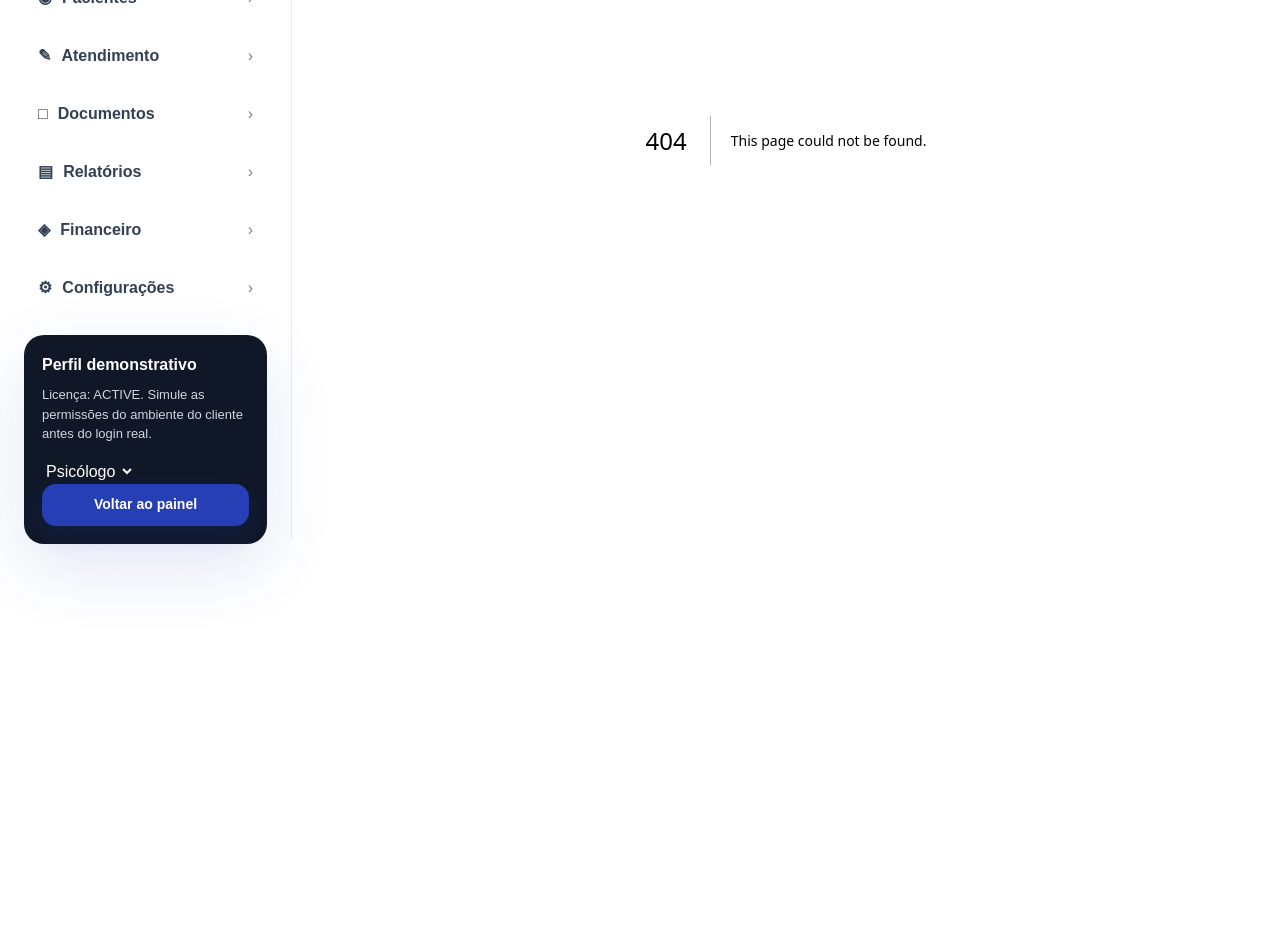
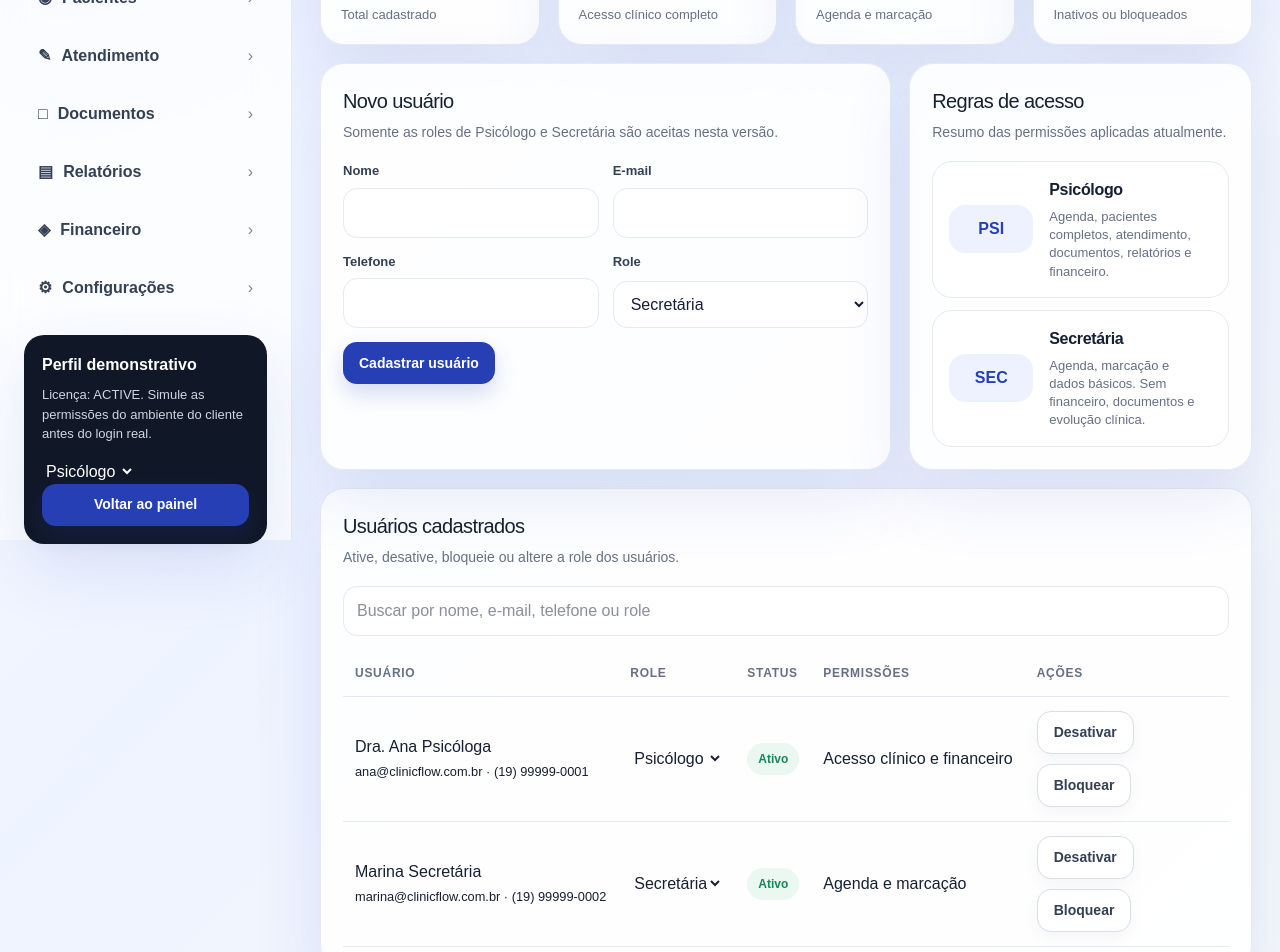
Before and after one commit to anjobrito/clinicflow-psico, a Next.js app: page /usuarios in a window 1280 px wide. Before the commit this address had no page. Shown: the part 260-1212 px from the top of the page. Before the commit the page ends 804 px from the top, so only its background shows below. Built offline with nearby package versions, Linux system fonts and the light colour scheme.

Commit message:
feat: add clinic user management module

```diff
--- /dev/null
+++ b/app/usuarios/page.tsx
@@ -0,0 +1,185 @@
+"use client";
+
+import Link from "next/link";
+import { FormEvent, useEffect, useMemo, useState } from "react";
+import AccessDenied from "../AccessDenied";
+import { can } from "../accessControl";
+import { ClientRole, getStoredClientRole } from "../clientSession";
+
+type ClinicUser = {
+  id: string;
+  name: string;
+  email: string;
+  phone: string;
+  role: ClientRole;
+  active: boolean;
+  blocked: boolean;
+  createdAt: string;
+};
+
+const storageKey = "clinicflow-psico-users-v1";
+
+const initialUsers: ClinicUser[] = [
+  {
+    id: "user-psychologist-1",
+    name: "Dra. Ana Psicóloga",
+    email: "ana@clinicflow.com.br",
+    phone: "(19) 99999-0001",
+    role: "PSICOLOGO",
+    active: true,
+    blocked: false,
+    createdAt: new Date().toISOString(),
+  },
+  {
+    id: "user-secretary-1",
+    name: "Marina Secretária",
+    email: "marina@clinicflow.com.br",
+    phone: "(19) 99999-0002",
+    role: "SECRETARIA",
+    active: true,
+    blocked: false,
+    createdAt: new Date().toISOString(),
+  },
+];
+
+function loadUsers() {
+  if (typeof window === "undefined") return initialUsers;
+  const raw = window.localStorage.getItem(storageKey);
+  if (!raw) return initialUsers;
+  try {
+    const parsed = JSON.parse(raw) as ClinicUser[];
+    return Array.isArray(parsed) ? parsed : initialUsers;
+  } catch {
+    return initialUsers;
+  }
+}
+
+export default function UsersPage() {
+  const [currentRole, setCurrentRole] = useState<ClientRole>("PSICOLOGO");
+  const [users, setUsers] = useState<ClinicUser[]>(initialUsers);
+  const [search, setSearch] = useState("");
+  const [form, setForm] = useState({ name: "", email: "", phone: "", role: "SECRETARIA" as ClientRole });
+  const [loaded, setLoaded] = useState(false);
+
+  useEffect(() => {
+    setCurrentRole(getStoredClientRole());
+    setUsers(loadUsers());
+    setLoaded(true);
+  }, []);
+
+  useEffect(() => {
+    if (!loaded || typeof window === "undefined") return;
+    window.localStorage.setItem(storageKey, JSON.stringify(users));
+  }, [loaded, users]);
+
+  const filteredUsers = useMemo(() => {
+    const term = search.toLowerCase();
+    return users.filter((user) => `${user.name} ${user.email} ${user.phone} ${user.role}`.toLowerCase().includes(term));
+  }, [search, users]);
+
+  const totals = useMemo(() => ({
+    total: users.length,
+    psychologists: users.filter((user) => user.role === "PSICOLOGO").length,
+    secretaries: users.filter((user) => user.role === "SECRETARIA").length,
+    blocked: users.filter((user) => user.blocked || !user.active).length,
+  }), [users]);
+
+  function createUser(event: FormEvent) {
+    event.preventDefault();
+    if (!form.name.trim() || !form.email.trim()) return alert("Informe nome e e-mail.");
+    if (users.some((user) => user.email.toLowerCase() === form.email.trim().toLowerCase())) return alert("Já existe um usuário com este e-mail.");
+
+    const newUser: ClinicUser = {
+      id: `user-${Date.now()}`,
+      name: form.name.trim(),
+      email: form.email.trim().toLowerCase(),
+      phone: form.phone.trim(),
+      role: form.role,
+      active: true,
+      blocked: false,
+      createdAt: new Date().toISOString(),
+    };
+
+    setUsers((current) => [newUser, ...current]);
+    setForm({ name: "", email: "", phone: "", role: "SECRETARIA" });
+  }
+
+  function toggleActive(id: string) {
+    setUsers((current) => current.map((user) => user.id === id ? { ...user, active: !user.active } : user));
+  }
+
+  function toggleBlocked(id: string) {
+    setUsers((current) => current.map((user) => user.id === id ? { ...user, blocked: !user.blocked } : user));
+  }
+
+  function changeRole(id: string, role: ClientRole) {
+    setUsers((current) => current.map((user) => user.id === id ? { ...user, role } : user));
+  }
+
+  if (!can(currentRole, "patients:read-full")) {
+    return <AccessDenied message="Seu perfil de secretária não possui permissão para cadastrar, alterar ou bloquear usuários do consultório." />;
+  }
+
+  return (
+    <main className="main-area">
+      <header className="topbar">
+        <div>
+          <p className="page-kicker">ClinicFlow Psico · Usuários</p>
+          <h1 className="page-title">Usuários do consultório</h1>
+          <p className="page-description">Cadastre psicólogos e secretárias, defina roles e controle o acesso de cada usuário.</p>
+        </div>
+        <div className="top-actions"><Link className="btn btn-secondary" href="/">Voltar ao painel</Link></div>
+      </header>
+
+      <section className="grid stats-grid">
+        <Stat label="Usuários" value={String(totals.total)} hint="Total cadastrado" />
+        <Stat label="Psicólogos" value={String(totals.psychologists)} hint="Acesso clínico completo" />
+        <Stat label="Secretárias" value={String(totals.secretaries)} hint="Agenda e marcação" />
+        <Stat label="Restritos" value={String(totals.blocked)} hint="Inativos ou bloqueados" />
+      </section>
+
+      <section className="grid two-column" style={{ marginTop: 18 }}>
+        <div className="card">
+          <div className="card-header"><div><h2 className="card-title">Novo usuário</h2><p className="card-description">Somente as roles de Psicólogo e Secretária são aceitas nesta versão.</p></div></div>
+          <form className="form-grid" onSubmit={createUser}>
+            <Field label="Nome"><input value={form.name} onChange={(event) => setForm({ ...form, name: event.target.value })} /></Field>
+            <Field label="E-mail"><input type="email" value={form.email} onChange={(event) => setForm({ ...form, email: event.target.value })} /></Field>
+            <Field label="Telefone"><input value={form.phone} onChange={(event) => setForm({ ...form, phone: event.target.value })} /></Field>
+            <Field label="Role"><select value={form.role} onChange={(event) => setForm({ ...form, role: event.target.value as ClientRole })}><option value="PSICOLOGO">Psicólogo</option><option value="SECRETARIA">Secretária</option></select></Field>
+            <div className="field full"><button className="btn btn-primary">Cadastrar usuário</button></div>
+          </form>
+        </div>
+
+        <div className="card">
+          <div className="card-header"><div><h2 className="card-title">Regras de acesso</h2><p className="card-description">Resumo das permissões aplicadas atualmente.</p></div></div>
+          <div className="appointment-list">
+            <div className="appointment-item"><div className="time-box">PSI</div><div><p className="item-title">Psicólogo</p><p className="item-meta">Agenda, pacientes completos, atendimento, documentos, relatórios e financeiro.</p></div></div>
+            <div className="appointment-item"><div className="time-box">SEC</div><div><p className="item-title">Secretária</p><p className="item-meta">Agenda, marcação e dados básicos. Sem financeiro, documentos e evolução clínica.</p></div></div>
+          </div>
+        </div>
+      </section>
+
+      <section className="card" style={{ marginTop: 18 }}>
+        <div className="card-header"><div><h2 className="card-title">Usuários cadastrados</h2><p className="card-description">Ative, desative, bloqueie ou altere a role dos usuários.</p></div></div>
+        <div className="field" style={{ marginBottom: 14 }}><input placeholder="Buscar por nome, e-mail, telefone ou role" value={search} onChange={(event) => setSearch(event.target.value)} /></div>
+        <div className="table-wrap">
+          <table>
+            <thead><tr><th>Usuário</th><th>Role</th><th>Status</th><th>Permissões</th><th>Ações</th></tr></thead>
+            <tbody>{filteredUsers.map((user) => (
+              <tr key={user.id}>
+                <td>{user.name}<br /><small>{user.email} · {user.phone || "Sem telefone"}</small></td>
+                <td><select value={user.role} onChange={(event) => changeRole(user.id, event.target.value as ClientRole)}><option value="PSICOLOGO">Psicólogo</option><option value="SECRETARIA">Secretária</option></select></td>
+                <td><span className={user.blocked || !user.active ? "badge badge-red" : "badge badge-green"}>{user.blocked ? "Bloqueado" : user.active ? "Ativo" : "Inativo"}</span></td>
+                <td>{user.role === "SECRETARIA" ? "Agenda e marcação" : "Acesso clínico e financeiro"}</td>
+                <td><div className="top-actions"><button className="btn btn-secondary" onClick={() => toggleActive(user.id)}>{user.active ? "Desativar" : "Ativar"}</button><button className="btn btn-secondary" onClick={() => toggleBlocked(user.id)}>{user.blocked ? "Desbloquear" : "Bloquear"}</button></div></td>
+              </tr>
+            ))}</tbody>
+          </table>
+        </div>
+      </section>
+    </main>
+  );
+}
+
+function Field({ label, children }: { label: string; children: React.ReactNode }) { return <div className="field"><label>{label}</label>{children}</div>; }
+function Stat({ label, value, hint }: { label: string; value: string; hint: string }) { return <div className="card stat-card"><p className="stat-label">{label}</p><p className="stat-value">{value}</p><p className="stat-hint">{hint}</p></div>; }
```
